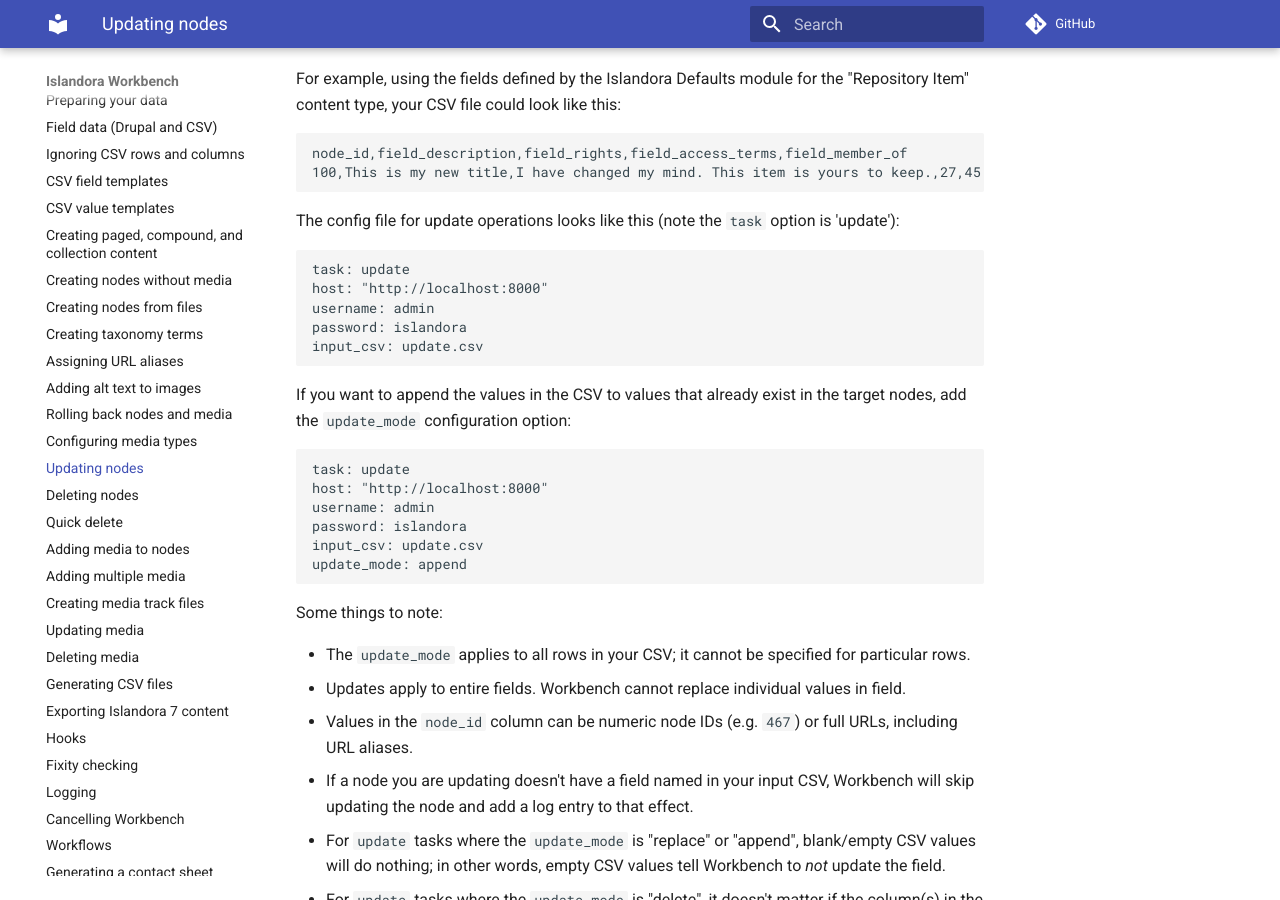
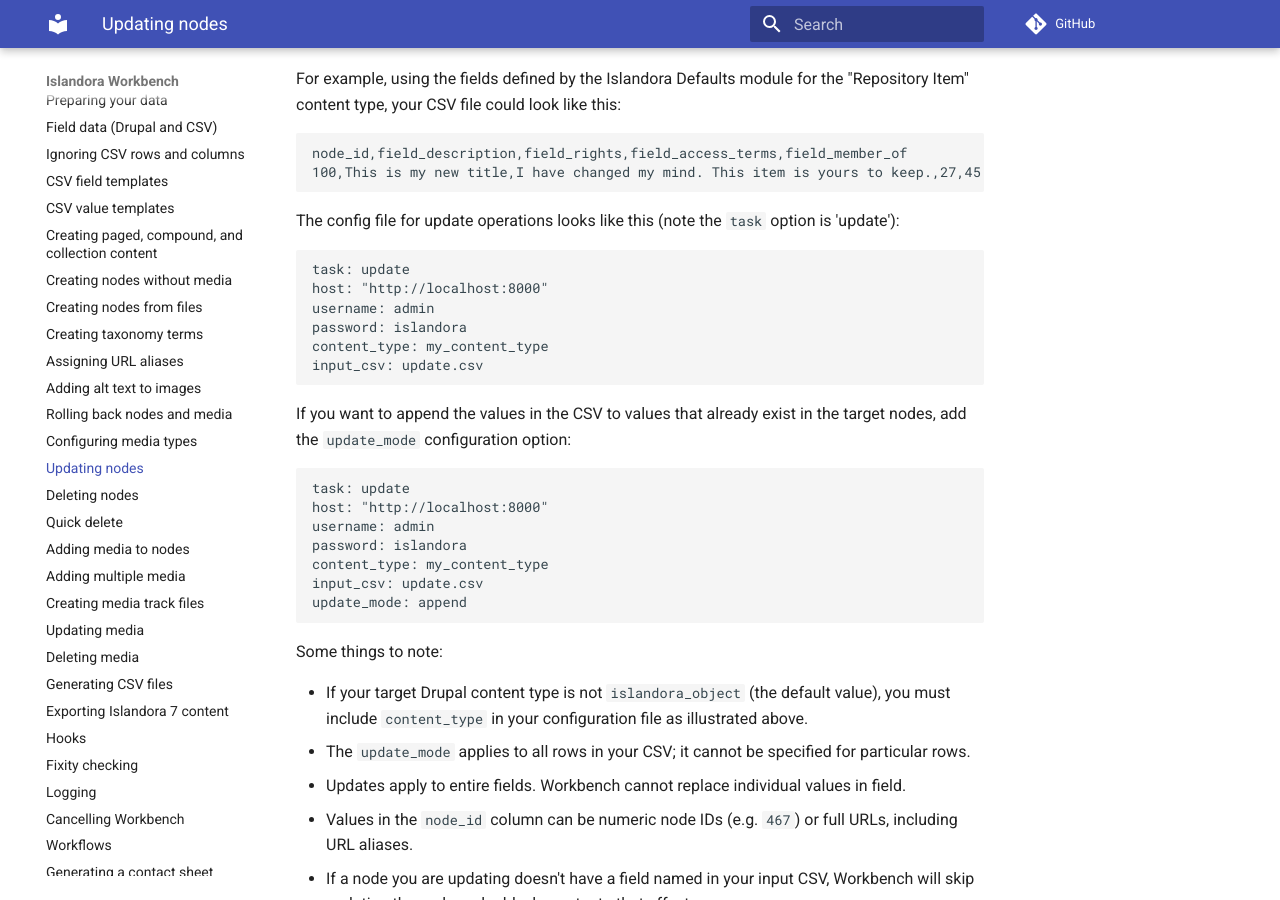
Before and after one commit to mjordan/islandora_workbench_docs, an MkDocs documentation site: the page built from docs/updating_nodes.md, in a window 1280 px wide and 900 px high, scrolled down 603 px. Built offline with MkDocs 1.6.1 and Material for MkDocs 9.7.7, drawn with Linux system fonts in a browser that asks for light colours; comment, search, counter and statistics services are not loaded.

Commit message:
Clarified that 'content_type' config setting is required in update tasks.

````diff
--- a/docs/updating_nodes.md
+++ b/docs/updating_nodes.md
@@ -22,6 +22,7 @@
 host: "http://localhost:8000"
 username: admin
 password: islandora
+content_type: my_content_type
 input_csv: update.csv
 ```
 If you want to append the values in the CSV to values that already exist in the target nodes, add the `update_mode` configuration option:
@@ -31,12 +32,14 @@
 host: "http://localhost:8000"
 username: admin
 password: islandora
+content_type: my_content_type
 input_csv: update.csv
 update_mode: append
 ```
 
 Some things to note:
 
+* If your target Drupal content type is not `islandora_object` (the default value), you must include `content_type` in your configuration file as illustrated above.
 * The `update_mode` applies to all rows in your CSV; it cannot be specified for particular rows.
 * Updates apply to entire fields. Workbench cannot replace individual values in field.
 * Values in the `node_id` column can be numeric node IDs (e.g. `467`) or full URLs, including URL aliases.
````
Also changed, not shown: docs/changelog.md (+1 -0 lines), docs/configuration.md (+1 -1 lines).
